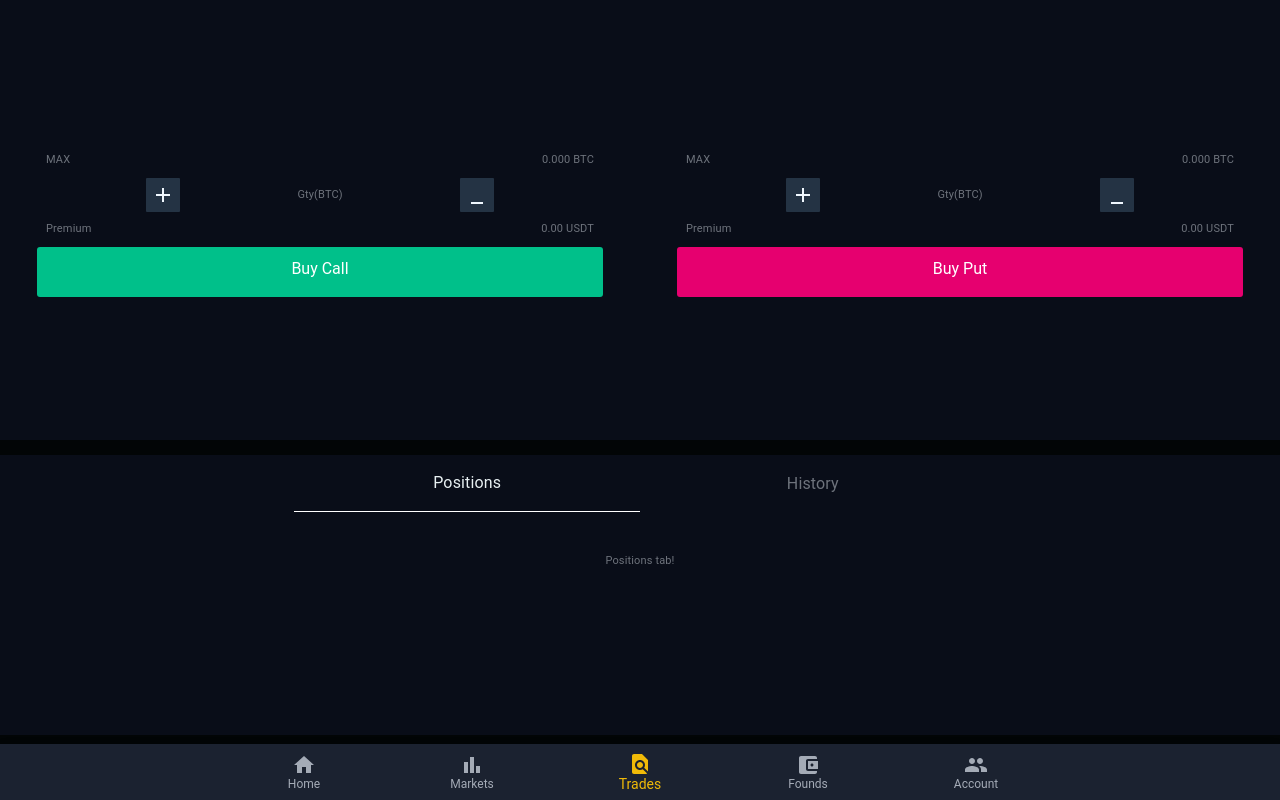
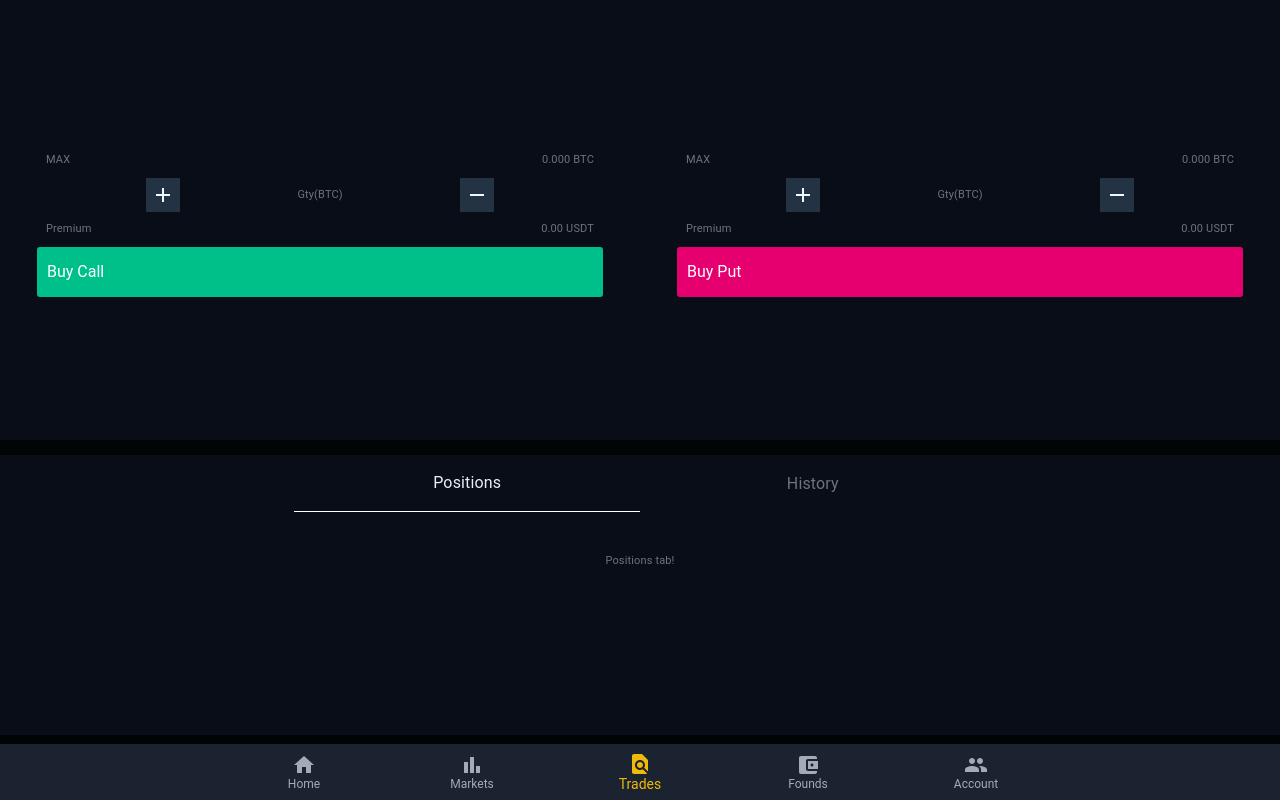
Before and after one commit to mahtabfalahat/bitex-project, a React (Create React App) app: page / in a window 1280 px wide. Both pictures are taken after a click on the button "Trades". Built offline with nearby package versions, Linux system fonts and the light colour scheme.

Commit message:
add redux

```diff
--- a/src/components/BuyBox/BuyBox.tsx
+++ b/src/components/BuyBox/BuyBox.tsx
@@ -2,7 +2,7 @@ import React from "react";
 import MainButton from "./../MainButton/MainButton";
 import IconBox from "./../IconBox/IconBox";
 import AddIcon from "@mui/icons-material/Add";
-import MinimizeIcon from "@mui/icons-material/Minimize";
+import RemoveIcon from '@mui/icons-material/Remove';
 import "./style.scss";
 
 interface props {
@@ -27,7 +27,7 @@ const BuyBox = (props: props) => {
             <div className="actionsBox">
                 <IconBox onClick={props.onClick} icon={<AddIcon/>}/>
                 <p>Gty(BTC)</p>
-                <IconBox onClick={props.onSubtractClick} icon={<MinimizeIcon/>}/>
+                <IconBox onClick={props.onSubtractClick} icon={<RemoveIcon/>}/>
             </div>
             <div className="btcBox">
                 <p>Premium</p>
--- a/src/components/IconBox/style.scss
+++ b/src/components/IconBox/style.scss
@@ -6,7 +6,6 @@
     justify-content: center;
     align-items: center;
     text-align: center;
-    justify-items: center;
     align-content: center;
     margin: auto;
 }
--- a/src/components/MainButton/style.module.scss
+++ b/src/components/MainButton/style.module.scss
@@ -9,13 +9,13 @@
     cursor: none;
     font: inherit;
     padding: 10px;
-    text-align: center;
     border-radius: 3px;
     text-align: center;
-    justify-content: center;
-    display: flex;
     width: 100%;
     height: 50px;
+    display: flex;
+    justify-content: center;
+    flex-direction: column;
 }
 .Button:hover {
     cursor: pointer;
```
